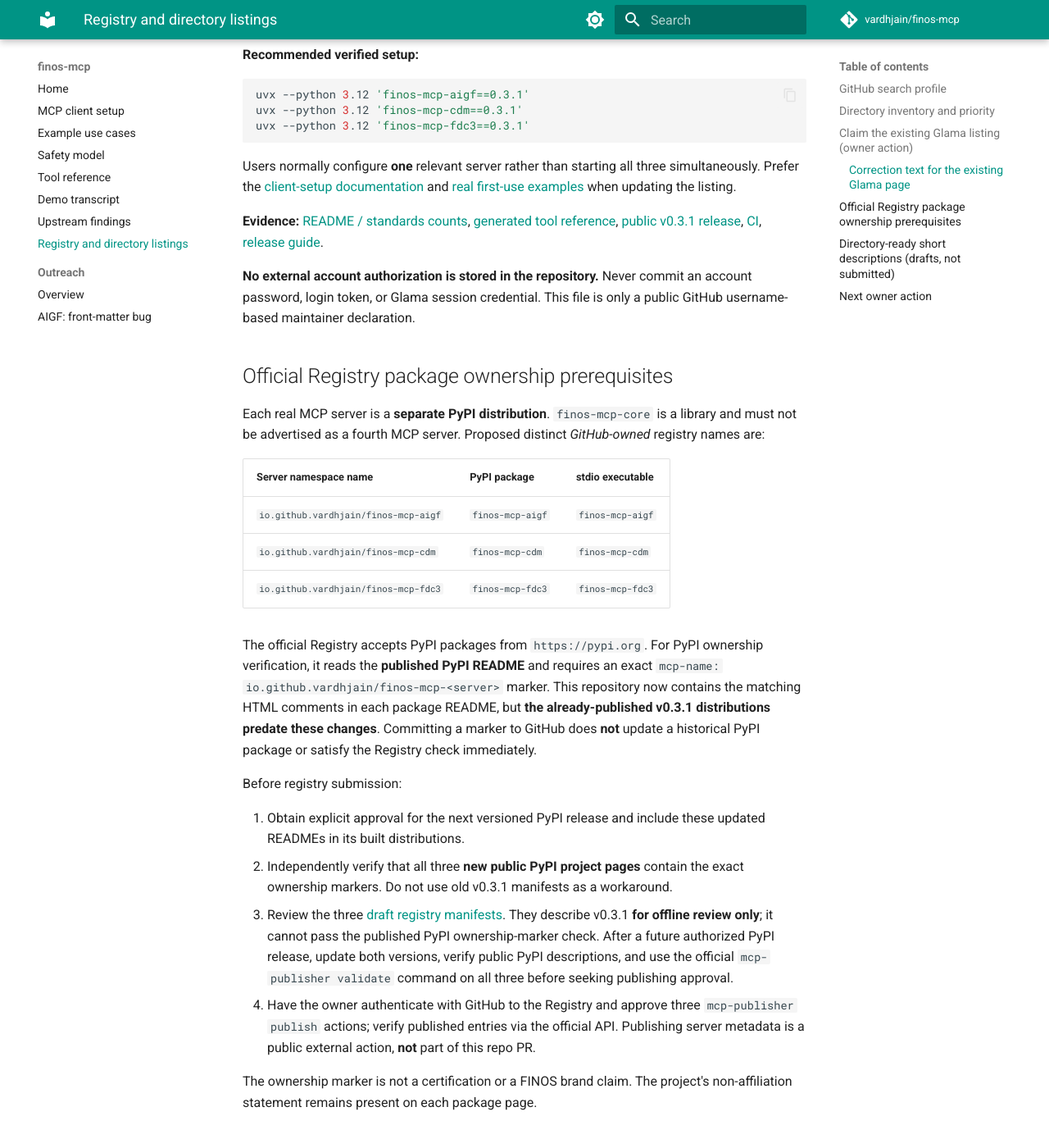
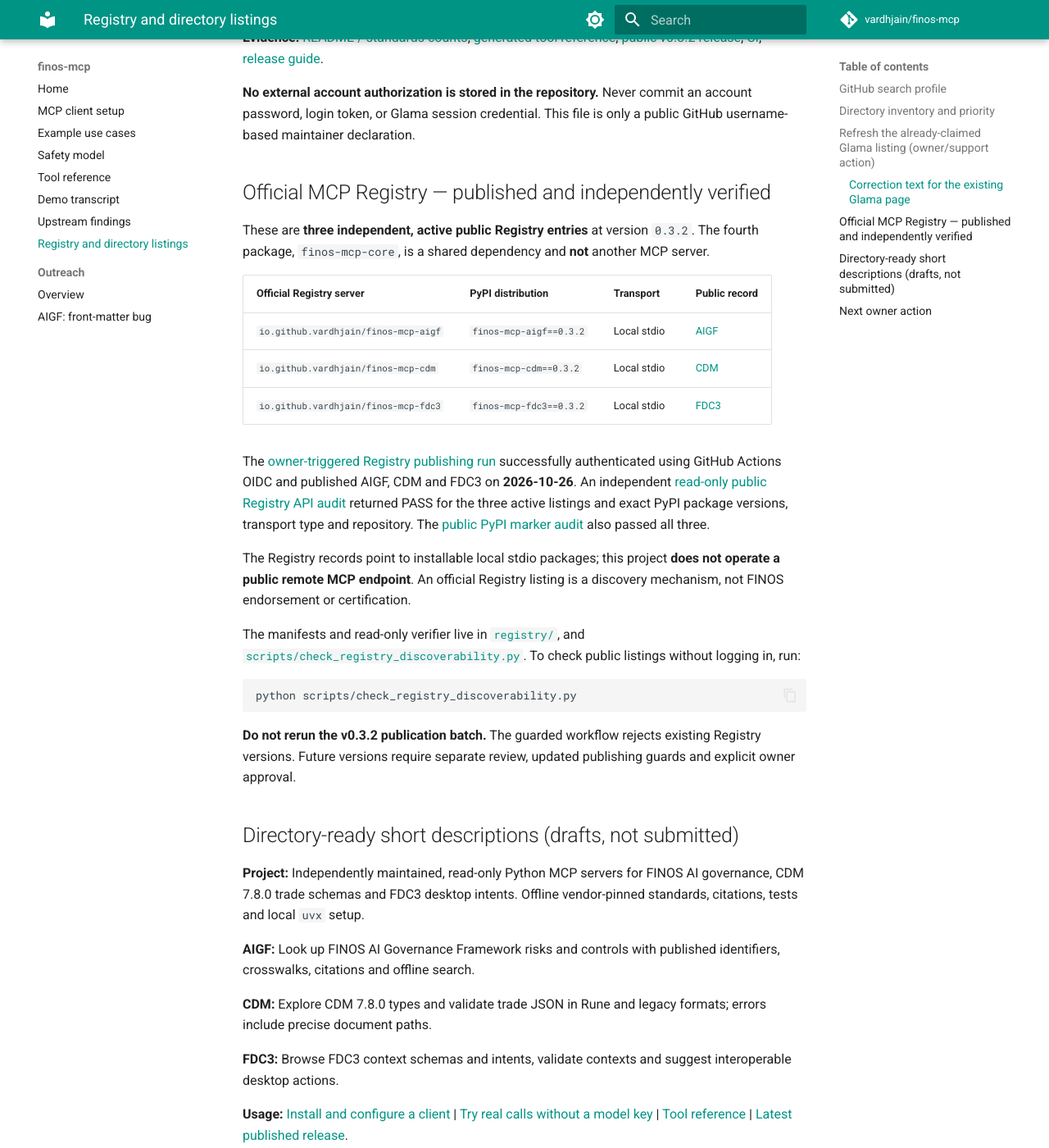
Before and after one commit to vardhjain/finos-mcp, an MkDocs documentation site: the page built from docs/directory-listings.md, in a window 1280 px wide and 1400 px high, scrolled down 3382 px. Shown: the whole window at 82% size. Built offline with MkDocs 1.6.1 and Material for MkDocs 9.7.7, drawn with Linux system fonts in a browser that asks for light colours; comment, search, counter and statistics services are not loaded; some of the changed text lies outside the part shown.

Commit message:
docs: record three active official MCP Registry listings and current Glama follow-up

````diff
--- a/docs/directory-listings.md
+++ b/docs/directory-listings.md
@@ -1,7 +1,7 @@
-# Directory listings and registry readiness
+# Directory listings and official Registry publication
 
 Maintainer notes for how to help developers **discover** the independent
-FINOS MCP project. Last reviewed: **25 October 2026**.
+FINOS MCP project. Last reviewed: **26 October 2026**.
 
 **Ownership and affiliation:** The packages belong to
 [`vardhjain/finos-mcp`](https://github.com/vardhjain/finos-mcp).
@@ -40,8 +40,8 @@
 
 | Directory | Current situation | Next step |
 |---|---|---|
-| [Glama](https://glama.ai/mcp/servers/vardhjain/finos-mcp) | **Already indexed**. Its snapshot still says 23 AIGF risks / 23 controls, CDM 7.7.0-era numbers, and labels the entry *Remote*, though our recommended install is local `uvx` over stdio. | **Claim or request a refresh of the existing listing**, and correct its description and local/remote classification. Do **not** submit a duplicate entry, assume Glama's generated preview is up to date, or pay for hosting. |
-| [Official MCP Registry](https://github.com/modelcontextprotocol/registry) | Publication **not verified**. Requires a server manifest, GitHub namespace authentication, and proof of the published PyPI package's ownership. The registry is in preview. | **After the next authorized PyPI release** includes the `mcp-name` markers below, validate three separate `server.json` manifests and publish them through the official `mcp-publisher` CLI with owner approval. No registry action is performed by this PR. |
+| [Glama](https://glama.ai/mcp/servers/vardhjain/finos-mcp) | **Already indexed**. Its snapshot still says 23 AIGF risks / 23 controls, CDM 7.7.0-era numbers, and labels the entry *Remote*, though our recommended install is local `uvx` over stdio. | **Already claimed; refresh the existing listing**, and correct its description and local/remote classification. Do **not** submit a duplicate entry, assume Glama's generated preview is up to date, or pay for hosting. |
+| [Official MCP Registry](https://registry.modelcontextprotocol.io/) | **All three v0.3.2 servers published and independently verified active** with local `stdio` packages. | No resubmission needed. Keep metadata accurate and perform read-only discoverability checks after future changes. |
 | [punkpeye/awesome-mcp-servers](https://github.com/punkpeye/awesome-mcp-servers) | Community list accepts open GitHub servers but its PR bot currently expects a valid Glama listing and score badge; the PR queue is long. | Consider a standards/data category entry **after** the Glama details are corrected; no unsolicited PR now. |
 | [mcpnav](https://mcpnav.dev/submit/) | Aggregates the official MCP Registry and community awesome lists, with no direct submission route. | Expect it to discover the project *through* the official Registry or awesome list. |
 | [PulseMCP](https://www.pulsemcp.com/submit) | New submissions and edits are **paused** (notice dated September 3, 2026). | Don't submit while paused. It recommends official Registry publication first. |
@@ -54,7 +54,7 @@
 [mcpnav submission rules](https://mcpnav.dev/submit/), and
 [PulseMCP submission status](https://www.pulsemcp.com/submit).
 
-## Claim the existing Glama listing (owner action)
+## Refresh the already-claimed Glama listing (owner/support action)
 
 The listing already exists at
 [glama.ai/mcp/servers/vardhjain/finos-mcp](https://glama.ai/mcp/servers/vardhjain/finos-mcp).
@@ -71,27 +71,20 @@
 }
 ```
 
-The [official Glama ownership instructions](https://glama.ai/blog/2025-07-08-what-is-glamajson)
-say the owner can verify an existing **server** listing by signing in
-with the corresponding GitHub account. The file is also an explicit
-maintainer hint for the existing listing. A `glama.json` file alone
-**does not claim the listing**; the owner must complete the claim
-flow, after which Glama imports any changes.
+The owner reports that this **existing listing is already claimed** under
+GitHub account `vardhjain`. The [Glama maintainer file instructions](https://glama.ai/blog/2025-07-08-what-is-glamajson)
+explain this repository's ownership hint. The claim does **not**
+automatically change old indexed descriptions or Glama's Remote label.
 
-1. Open the existing Glama listing, select **Claim** or **Claim
-   ownership**, and sign in to Glama using the GitHub account
-   `vardhjain`. Follow any ownership verification prompted.
-2. If Glama does not detect the new `glama.json`, retry the **Claim
-   ownership** flow after it has indexed the latest `main`.
-3. Once ownership is confirmed, update the listing details or
-   request a reindex of the **same** repository. See correction
-   details below. If the interface does not permit changes, use
-   the site's support/Discord link rather than making a duplicate
-   listing.
-4. Check the public listing after the refresh and confirm the
-   description and installation method are correct. Mark the
-   associated maintenance issue complete only after verifying
-   the external changes.
+1. In the existing listing's owner/admin view, update its description
+   to describe all three local `uvx`/stdio servers and request a
+   repository reindex/sync.
+2. The owner has contacted Glama support about the misleading
+   **Remote** classification. Follow up on [issue #40](https://github.com/vardhjain/finos-mcp/issues/40)
+   if the public label stays incorrect; no hosted endpoint should be claimed.
+3. Verify the actual **public** listing, including source version,
+   capabilities, classification and non-affiliation. Close issue #40
+   only after confirmation. Do not create a duplicate Glama entry.
 
 ### Correction text for the existing Glama page
 
@@ -111,18 +104,18 @@
 | Glama snapshot | Correct information |
 |---|---|
 | 23 AIGF risks / 23 controls | **24 risks / 25 controls** in the current vendored framework |
-| CDM 7.7.0-era information, 1,142 types | Primary CDM **7.8.0**, **1,143 JSON schemas**, with CDM 6.30.0 legacy schemas also supported. Don't confuse schema and type counts. |
+| CDM 7.7.0-era information, 1,142 types | Primary CDM **7.8.0**, **767 types and 1,143 JSON schemas**, with CDM 6.30.0 legacy schemas also supported. Don't confuse schema and type counts. |
 | "Remote" as the only use mode | **Local stdio via `uvx` is the default**; self-hosted Streamable HTTP is optional. There is no publicly operated remote endpoint from this project. |
-| Published project version 0.2.6 | Latest public version is **0.3.1**. Later `main` changes are not necessarily on PyPI. |
+| Published project version 0.2.6 | Latest public version is **0.3.2**. Later `main` changes are not necessarily on PyPI. |
 | AIGF-only first impression | Repo contains **three separate MCP servers**: `finos-mcp-aigf`, `finos-mcp-cdm`, and `finos-mcp-fdc3`. The core package is a library, not a fourth server. |
 | Claim that paid evaluations run nightly | Paid LLM evaluation is **manual opt-in**, not scheduled. Offline checks run in CI. |
 
 **Recommended verified setup:**
 
 ```bash
-uvx --python 3.12 'finos-mcp-aigf==0.3.1'
-uvx --python 3.12 'finos-mcp-cdm==0.3.1'
-uvx --python 3.12 'finos-mcp-fdc3==0.3.1'
+uvx --python 3.12 'finos-mcp-aigf==0.3.2'
+uvx --python 3.12 'finos-mcp-cdm==0.3.2'
+uvx --python 3.12 'finos-mcp-fdc3==0.3.2'
 ```
 
 Users normally configure **one** relevant server rather than starting
@@ -133,7 +126,7 @@
 **Evidence:**
 [README / standards counts](https://github.com/vardhjain/finos-mcp/blob/main/README.md),
 [generated tool reference](tools.md),
-[public v0.3.1 release](https://github.com/vardhjain/finos-mcp/releases/tag/v0.3.1),
+[public v0.3.2 release](https://github.com/vardhjain/finos-mcp/releases/tag/v0.3.2),
 [CI](https://github.com/vardhjain/finos-mcp/actions/workflows/ci.yml),
 [release guide](https://github.com/vardhjain/finos-mcp/blob/main/RELEASING.md).
 
@@ -142,41 +135,44 @@
 credential. This file is only a public GitHub username-based maintainer
 declaration.
 
-## Official Registry package ownership prerequisites
+## Official MCP Registry — published and independently verified
 
-Each real MCP server is a **separate PyPI distribution**.
-`finos-mcp-core` is a library and must not be advertised as a fourth MCP
-server. Proposed distinct *GitHub-owned* registry names are:
+These are **three independent, active public Registry entries** at version
+`0.3.2`. The fourth package, `finos-mcp-core`, is a shared dependency
+and **not** another MCP server.
 
-| Server namespace name | PyPI package | stdio executable |
-|---|---|---|
-| `io.github.vardhjain/finos-mcp-aigf` | `finos-mcp-aigf` | `finos-mcp-aigf` |
-| `io.github.vardhjain/finos-mcp-cdm` | `finos-mcp-cdm` | `finos-mcp-cdm` |
-| `io.github.vardhjain/finos-mcp-fdc3` | `finos-mcp-fdc3` | `finos-mcp-fdc3` |
+| Official Registry server | PyPI distribution | Transport | Public record |
+|---|---|---|---|
+| `io.github.vardhjain/finos-mcp-aigf` | `finos-mcp-aigf==0.3.2` | Local stdio | [AIGF](https://registry.modelcontextprotocol.io/v0.1/servers/io.github.vardhjain%2Ffinos-mcp-aigf/versions/0.3.2) |
+| `io.github.vardhjain/finos-mcp-cdm` | `finos-mcp-cdm==0.3.2` | Local stdio | [CDM](https://registry.modelcontextprotocol.io/v0.1/servers/io.github.vardhjain%2Ffinos-mcp-cdm/versions/0.3.2) |
+| `io.github.vardhjain/finos-mcp-fdc3` | `finos-mcp-fdc3==0.3.2` | Local stdio | [FDC3](https://registry.modelcontextprotocol.io/v0.1/servers/io.github.vardhjain%2Ffinos-mcp-fdc3/versions/0.3.2) |
 
-The official Registry accepts PyPI packages from `https://pypi.org`.
-For PyPI ownership verification, it reads the **published PyPI README** and
-requires an exact `mcp-name: io.github.vardhjain/finos-mcp-<server>`
-marker. This repository now contains the matching HTML comments in each
-package README, but **the already-published v0.3.1 distributions predate
-these changes**. Committing a marker to GitHub does **not** update a
-historical PyPI package or satisfy the Registry check immediately.
+The [owner-triggered Registry publishing run](https://github.com/vardhjain/finos-mcp/actions/runs/40389712353)
+successfully authenticated using GitHub Actions OIDC and published AIGF,
+CDM and FDC3 on **2026-10-26**. An independent
+[read-only public Registry API audit](https://github.com/vardhjain/finos-mcp/actions/runs/40390604767)
+returned PASS for the three active listings and exact PyPI package versions,
+transport type and repository. The
+[public PyPI marker audit](https://github.com/vardhjain/finos-mcp/actions/runs/40280037055)
+also passed all three.
 
-Before registry submission:
+The Registry records point to installable local stdio packages; this
+project **does not operate a public remote MCP endpoint**. An official
+Registry listing is a discovery mechanism, not FINOS endorsement or
+certification.
 
-1. Obtain explicit approval for the next versioned PyPI release and include
-   these updated READMEs in its built distributions.
-2. Independently verify that all three **new public PyPI project pages**
-   contain the exact ownership markers. Do not use old v0.3.1 manifests
-   as a workaround.
-3. Review the three [draft registry manifests](https://github.com/vardhjain/finos-mcp/tree/main/registry). They describe v0.3.1 **for offline review only**; it cannot pass the published PyPI ownership-marker check. After a future authorized PyPI release, update both versions, verify public PyPI descriptions, and use the official `mcp-publisher validate` command on all three before seeking publishing approval.
-4. Have the owner authenticate with GitHub to the Registry and approve
-   three `mcp-publisher publish` actions; verify published entries via the
-   official API. Publishing server metadata is a public external action,
-   **not** part of this repo PR.
+The manifests and read-only verifier live in
+[`registry/`](../registry/), and
+[`scripts/check_registry_discoverability.py`](../scripts/check_registry_discoverability.py).
+To check public listings without logging in, run:
 
-The ownership marker is not a certification or a FINOS brand claim. The
-project's non-affiliation statement remains present on each package page.
+```bash
+python scripts/check_registry_discoverability.py
+```
+
+**Do not rerun the v0.3.2 publication batch.** The guarded workflow
+rejects existing Registry versions. Future versions require separate
+review, updated publishing guards and explicit owner approval.
 
 ## Directory-ready short descriptions (drafts, not submitted)
 
@@ -204,10 +200,10 @@
 
 ## Next owner action
 
-The owner reports claiming the existing Glama entry and contacting Glama
-support about its misleading Remote label. The support reply and public
-listing correction remain pending in [issue #40](https://github.com/vardhjain/finos-mcp/issues/40).
-In parallel, the [official Registry draft metadata](https://github.com/vardhjain/finos-mcp/tree/main/registry)
-is prepared for offline review, **not publication**. A later approved PyPI
-release with public ownership markers is required first. No submissions,
-payments, GitHub topic edits or new releases are performed here.
+The **official MCP Registry is complete** for AIGF, CDM and FDC3 v0.3.2.
+The remaining directory task is correcting the already-claimed
+[Glama listing](https://glama.ai/mcp/servers/vardhjain/finos-mcp):
+its outdated profile/sync and misleading Remote label are tracked in
+[issue #40](https://github.com/vardhjain/finos-mcp/issues/40).
+This documentation update does not submit new directory entries,
+require hosting or make paid API calls.
````
